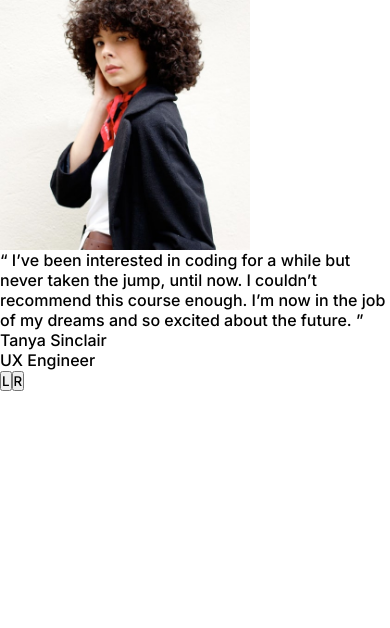
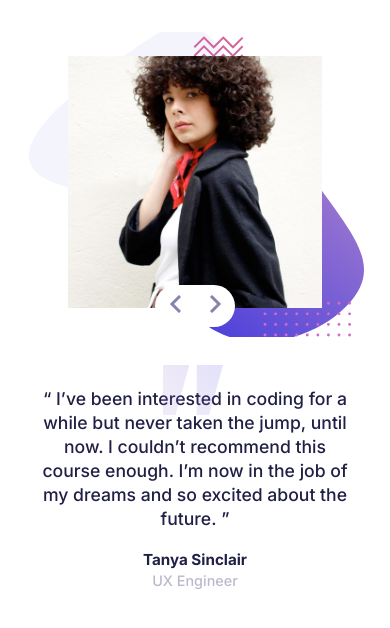
Before and after one commit to hrk-berserker27/Coding-bootcamp-testimonials-slider-master, a Next.js app: page / in a window 390 px wide. Shown: the top 628 px of the page. Built offline with nearby package versions, Linux system fonts and the light colour scheme.

Commit message:
Fixed the mobile layout

```diff
--- a/pages/index.js
+++ b/pages/index.js
@@ -3,6 +3,8 @@ import { useState } from "react";
 import Image from "next/image";
 import pic1 from "../public/images/image-tanya.jpg";
 import pic2 from "../public/images/image-john.jpg";
+import leftIcon from "../public/images/icon-prev.svg";
+import rightIcon from "../public/images/icon-next.svg";
 export default function App() {
   let data = [
     [
@@ -66,15 +68,7 @@ export default function App() {
         <title>Frontend Mentor | Coding Bootcamp Testimonials Slider</title>
       </Head>
       <main>
-        <div className="image-container">
-          <Image
-            alt="writer-image"
-            src={setImage()}
-            layout="fill"
-            placeholder="blur"
-          />
-        </div>
-
+        <div class="content-section">
           <p className="review">
             <span className="quotes">“&nbsp;{setQuote()}&nbsp;”</span>
           </p>
@@ -82,13 +76,33 @@ export default function App() {
             <div className="writer">{setName()}</div>
             <div className="writer-profession">{setProfession()}</div>
           </div>
+        </div>
         <div className="hero-section">
+          <div className="image-container">
+            <Image
+              alt="writer-image"
+              src={setImage()}
+              layout="fill"
+              placeholder="blur"
+              loading="eager"
+            />
+          </div>
           <div className="slider-container">
             <button className="left" onClick={decrement}>
-              L
+              <Image
+                alt="left-icon"
+                src={leftIcon}
+                layout="intrinsic"
+                loading="eager"
+              />
             </button>
             <button className="right" onClick={increment}>
-              R
+              <Image
+                alt="right-icon"
+                src={rightIcon}
+                layout="intrinsic"
+                loading="eager"
+              />
             </button>
           </div>
         </div>
--- a/styles/_design.scss
+++ b/styles/_design.scss
@@ -16,8 +16,9 @@ $font-weight: (
     font-size: $size;
 }
 
-@mixin flex($x, $y) {
+@mixin flex($x, $y, $direction: row) {
     display: flex;
+    flex-direction: $direction;
     justify-content: $x;
     align-items: $y;
 }
--- a/styles/styles.scss
+++ b/styles/styles.scss
@@ -8,7 +8,93 @@
 }
 
 .image-container {
-    width: 250px;
-    height: 250px;
+    width: 254px;
+    height: 252px;
     position: relative; //-> to make the layout property on Image component work we need mention this property on the parent element of the Image component
 }
+
+.hero-section {
+    position: relative;
+    width: 100%;
+    padding: 2em;
+    @include d.flex(center, center);
+    background: url(../public/images/pattern-bg.svg);
+    background-size: 86%;
+    background-position-x: 1.8em;
+    background-position-y: -0.4em;
+    background-repeat: no-repeat;
+    height: 305px;
+    padding-top: 1.7em;
+
+    .slider-container {
+        position: absolute;
+        top: 83%;
+        left: calc(50% - 2.5em);
+        width: 5em;
+        height: 2.6em;
+        border-radius: 2em;
+        @include d.flex(center, center);
+        overflow: hidden;
+
+        button {
+            height: 100%;
+            flex-basis: 100%;
+            position: relative;
+            background-color: white;
+            border: none;
+        }
+    }
+}
+
+
+main {
+    min-height: 100vh;
+    max-width: 100vw;
+    @include d.flex(flex-end, center, column);
+    flex-flow: column-reverse;
+    gap: 2em;
+    padding-top: 2em;
+    background: url(../public/images/pattern-curve.svg);
+    background-size: 75%;
+    background-repeat: no-repeat;
+    background-position-y: bottom;
+
+    .content-section {
+        width: 100%;
+        @include d.flex(flex-start, center, column);
+        text-align: center;
+        padding: 1em;
+        line-height: 1.5rem;
+        gap: 1.1em;
+        font-size: 1.1rem;
+
+        .review {
+            color: map-get(d.$color-bucket, "Dark_Blue");
+            width: 28ch;
+            position: relative;
+
+            &::before {
+                content: url(../public/images/pattern-quotes.svg);
+                position: absolute;
+                top: -15%;
+                left: 40%;
+                zoom: 50%;
+            }
+        }
+
+        .writer-container {
+            .writer {
+                @include d.fontWeightSelector(map-get(d.$font-weight, "weight-3"));
+                color: map-get(d.$color-bucket, "Dark_Blue");
+                font-size: 0.95rem;
+                line-height: 1.2rem;
+            }
+
+            .writer-profession {
+                color: map-get(d.$color-bucket, "Grayish_Blue");
+                font-size: 0.9rem;
+            }
+        }
+    }
+
+}
```
Lines whose indentation alone changed are shown as unchanged.
